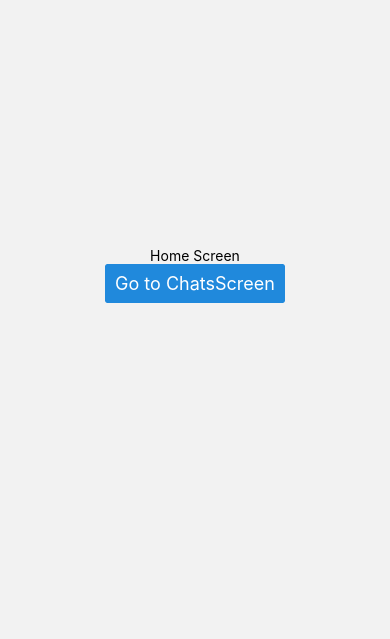
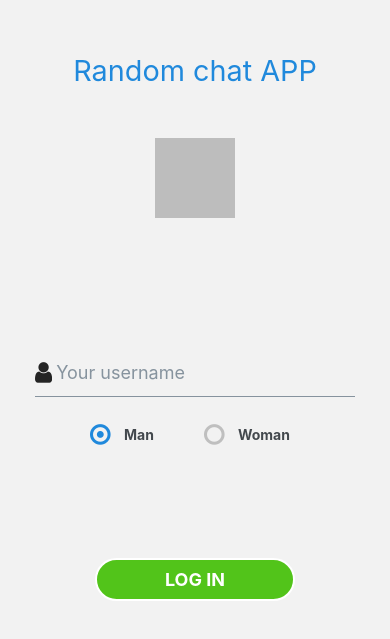
Before and after one commit to abdodeve/random-chat, a React Native app: screen /Home in a window 390 px wide. Shown: the part 147-786 px from the top of the page. Built offline with nearby package versions, Linux system fonts and the light colour scheme.

Commit message:
Create components of homescreen

```diff
--- a/App.tsx
+++ b/App.tsx
@@ -1,6 +1,6 @@
 import React from "react";
-import { StatusBar } from "expo-status-bar";
-import { StyleSheet, Text, View } from "react-native";
+// import { StatusBar } from "expo-status-bar";
+import { StyleSheet, Text, View, SafeAreaView } from "react-native";
 import { SafeAreaProvider } from "react-native-safe-area-context";
 import { createTheme, ThemeProvider, Button } from "@rneui/themed";
 import Component from "./src/components/MyComponent";
@@ -9,28 +9,25 @@ import { NavigationContainer } from "@react-navigation/native";
 import { NavigationProp } from "@react-navigation/native";
 import ChatsScreen from "./src/screens/ChatsScreen";
 import SearchingScreen from "./src/screens/SearchingScreen";
+import HomeScreen from "./src/screens/HomeScreen";
+import { makeStyles } from "@rneui/themed";
+import { Platform, StatusBar } from "react-native";
 
 const theme = createTheme({
   lightColors: {},
   darkColors: {},
 });
 
-function HomeScreen({ navigation }: { navigation: NavigationProp<any, any> }) {
-  return (
-    <View style={{ flex: 1, alignItems: "center", justifyContent: "center" }}>
-      <Text>Home Screen</Text>
-      <Button
-        title="Go to ChatsScreen"
-        onPress={() => navigation.navigate("ChatsScreen")}
-      />
-    </View>
-  );
-}
-
 const Stack = createNativeStackNavigator();
 
 export default function App() {
   return (
+    <SafeAreaView
+      style={{
+        flex: 1,
+        paddingTop: Platform.OS === "android" ? StatusBar.currentHeight : 0,
+      }}
+    >
       <SafeAreaProvider>
         <ThemeProvider theme={theme}>
           <NavigationContainer>
@@ -42,19 +39,14 @@ export default function App() {
             >
               <Stack.Screen name="Home" component={HomeScreen} />
               <Stack.Screen name="ChatsScreen" component={ChatsScreen} />
-            <Stack.Screen name="SearchingScreen" component={SearchingScreen} />
+              <Stack.Screen
+                name="SearchingScreen"
+                component={SearchingScreen}
+              />
             </Stack.Navigator>
           </NavigationContainer>
         </ThemeProvider>
       </SafeAreaProvider>
+    </SafeAreaView>
   );
 }
-
-const styles = StyleSheet.create({
-  container: {
-    flex: 1,
-    backgroundColor: "#fff",
-    alignItems: "center",
-    justifyContent: "center",
-  },
-});
--- a/src/screens/HomeScreen.tsx
+++ b/src/screens/HomeScreen.tsx
@@ -0,0 +1,102 @@
+import React from "react";
+import { View } from "react-native";
+import { Button, Text, makeStyles } from "@rneui/themed";
+import { NavigationProp } from "@react-navigation/native";
+import { Image, Input, Icon, CheckBox } from "@rneui/themed";
+
+const useStyles = makeStyles((theme) => ({
+  container: {
+    background: theme.colors.white,
+    width: "100%",
+  },
+  appName: { color: theme.colors.primary },
+  btnConnect: {
+    backgroundColor: theme.colors.success,
+    borderWidth: 2,
+    borderColor: "white",
+    borderRadius: 30,
+  },
+}));
+
+function RadioGender() {
+  const [selectedIndex, setIndex] = React.useState(0);
+
+  return (
+    <View
+      style={{
+        flexDirection: "row",
+        alignContent: "center",
+        justifyContent: "center",
+      }}
+    >
+      <CheckBox
+        title="Man"
+        checked={selectedIndex === 0}
+        onPress={() => setIndex(0)}
+        checkedIcon="dot-circle-o"
+        uncheckedIcon="circle-o"
+        containerStyle={{ backgroundColor: "transparent" }}
+      />
+      <CheckBox
+        title="Woman"
+        checked={selectedIndex === 1}
+        onPress={() => setIndex(1)}
+        checkedIcon="dot-circle-o"
+        uncheckedIcon="circle-o"
+        containerStyle={{ backgroundColor: "transparent" }}
+      />
+    </View>
+  );
+}
+
+type HomeScreenProps = { navigation: NavigationProp<any, any> };
+export default function HomeScreen({ navigation }: HomeScreenProps) {
+  const styles = useStyles();
+
+  return (
+    // <View style={{ flex: 1 }}>
+    <View style={{ flex: 1, alignItems: "center", justifyContent: "center" }}>
+      <View style={{ justifyContent: "center", marginTop: 200 }}>
+        <Text h3 style={styles.appName}>
+          Random chat APP
+        </Text>
+      </View>
+      <View style={{ justifyContent: "center", marginTop: 50 }}>
+        <Image
+          source={require("../assets/chat-icon.png")}
+          style={{ width: 80, height: 80 }}
+        />
+      </View>
+      <View
+        style={{
+          alignSelf: "stretch",
+          width: "auto",
+          minWidth: 50,
+          marginTop: 130,
+          paddingLeft: 25,
+          paddingRight: 25,
+        }}
+      >
+        <Input
+          style={{}}
+          placeholder="Your username"
+          leftIcon={{ type: "font-awesome", name: "user" }}
+        />
+        <RadioGender />
+      </View>
+      <View style={{ flex: 1, alignItems: "center", justifyContent: "center" }}>
+        <Button
+          title="LOG IN"
+          buttonStyle={styles.btnConnect}
+          containerStyle={{
+            width: 200,
+            marginHorizontal: 50,
+            marginVertical: 10,
+          }}
+          titleStyle={{ fontWeight: "bold" }}
+          onPress={() => navigation.navigate("ChatsScreen")}
+        />
+      </View>
+    </View>
+  );
+}
```
Also changed, not shown: src/assets/chat-icon.png (added). Lines whose indentation alone changed are shown as unchanged.
